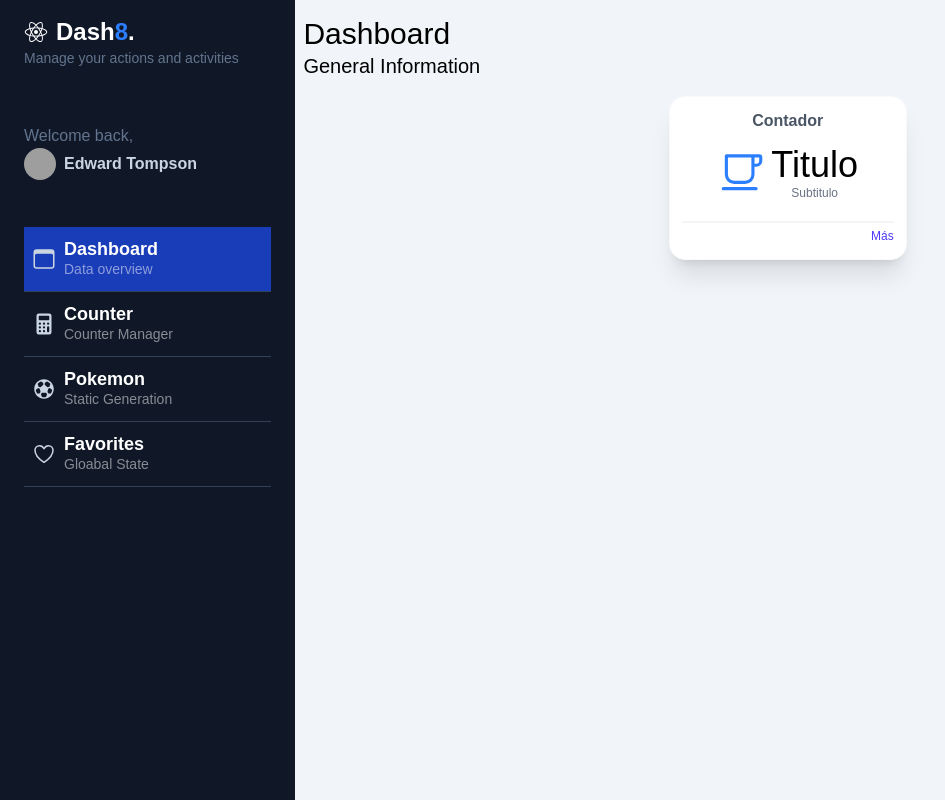
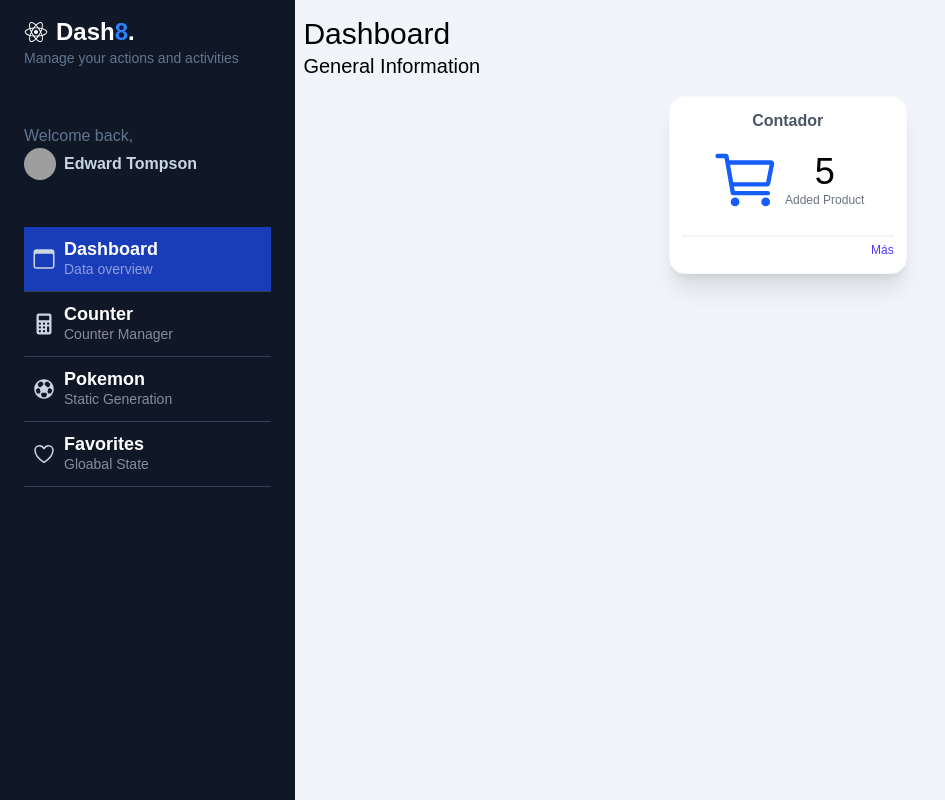
Before and after one commit to moive/my-dash-h-moi, a Next.js app: page /dashboard/main in a window 1280 px wide. Shown: the whole page, without its empty margins (0-945 px from the left). Built offline with nearby package versions, Linux system fonts and the light colour scheme; grey boxes are pictures that could not be loaded.

Commit message:
working redux

```diff
--- a/src/app/dashboard/main/page.tsx
+++ b/src/app/dashboard/main/page.tsx
@@ -1,4 +1,4 @@
-import { SimpleWidget } from "@/components";
+import { WidgetsGrid } from "../../../components/dashboard/WidgetsGrid";
 
 export const metadata = {
   title: "Dashboard",
@@ -10,10 +10,7 @@
     <div className="text-black p-2">
       <h1 className="mt-2 text-3xl">Dashboard</h1>
       <span className="text-xl">General Information</span>
-
-      <div className="flex flex-wrap justify-center p-2">
-        <SimpleWidget />
-      </div>
+      <WidgetsGrid />
     </div>
   );
 }
--- a/src/components/dashboard/SimpleWidget.tsx
+++ b/src/components/dashboard/SimpleWidget.tsx
@@ -1,29 +1,35 @@
+import Link from "next/link";
 import { IoCafeOutline } from "react-icons/io5";
 
-export const SimpleWidget = () => {
+interface ISimpleWidget {
+  title: string;
+  subtitle?: string;
+  label?: string;
+  icon?: React.ReactNode;
+  href?: string;
+}
+
+export const SimpleWidget = ({ title, subtitle, label, icon, href }: ISimpleWidget) => {
   return (
     <div className="bg-white shadow-xl p-3 sm:min-w-[25%] min-w-full  rounded-2xl border-1 border-gray-50 m-2">
       <div className="flex flex-col">
         <div>
-          <h2 className="font-bold text-gray-600 text-center">Contador</h2>
+          <h2 className="font-bold text-gray-600 text-center">{label ?? "Label"}</h2>
         </div>
         <div className="my-3">
           <div className="flex flex-row items-center justify-center space-x-1 ">
-            <div id="icon">
-              {/* Icono irá aquí */}
-              <IoCafeOutline size={50} className="text-blue-500" />
-            </div>
+            <div id="icon">{icon ?? <IoCafeOutline size={50} className="text-blue-500" />}</div>
             <div id="temp" className="text-center">
-              <h4 className="text-4xl">Titulo</h4>
-              <p className="text-xs text-gray-500">Subtitulo</p>
+              <h4 className="text-4xl">{title ?? "Title"}</h4>
+              <p className="text-xs text-gray-500">{subtitle ?? "subtitle"}</p>
             </div>
           </div>
         </div>
 
         <div className="w-full place-items-end text-right border-t-2 border-gray-100 mt-2">
-          <a href="#" className="text-indigo-600 text-xs font-medium">
+          <Link href={href ?? "/"} className="text-indigo-600 text-xs font-medium">
             Más
-          </a>
+          </Link>
         </div>
       </div>
     </div>
--- /dev/null
+++ b/src/components/dashboard/WidgetsGrid.tsx
@@ -0,0 +1,21 @@
+"use client";
+
+import { IoCartOutline } from "react-icons/io5";
+import { SimpleWidget } from "./SimpleWidget";
+import { useAppSelector } from "@/store";
+
+export const WidgetsGrid = () => {
+  const count = useAppSelector((state) => state.counter.count);
+  return (
+    <div className="flex flex-wrap justify-center p-2">
+      <SimpleWidget
+        subtitle="Added Product"
+        label="Contador"
+        title={`${count}`}
+        icon={<IoCartOutline size={70} className="text-blue-600" />}
+        href="/dashboard/counter"
+      />
+      {/* <SimpleWidget /> */}
+    </div>
+  );
+};
--- a/src/components/index.ts
+++ b/src/components/index.ts
@@ -1,2 +1,3 @@
 export { SimpleWidget } from "./dashboard/SimpleWidget";
 export { Sidebar } from "./sidebar/Sidebar";
+export { WidgetsGrid } from "./dashboard/WidgetsGrid";
```
